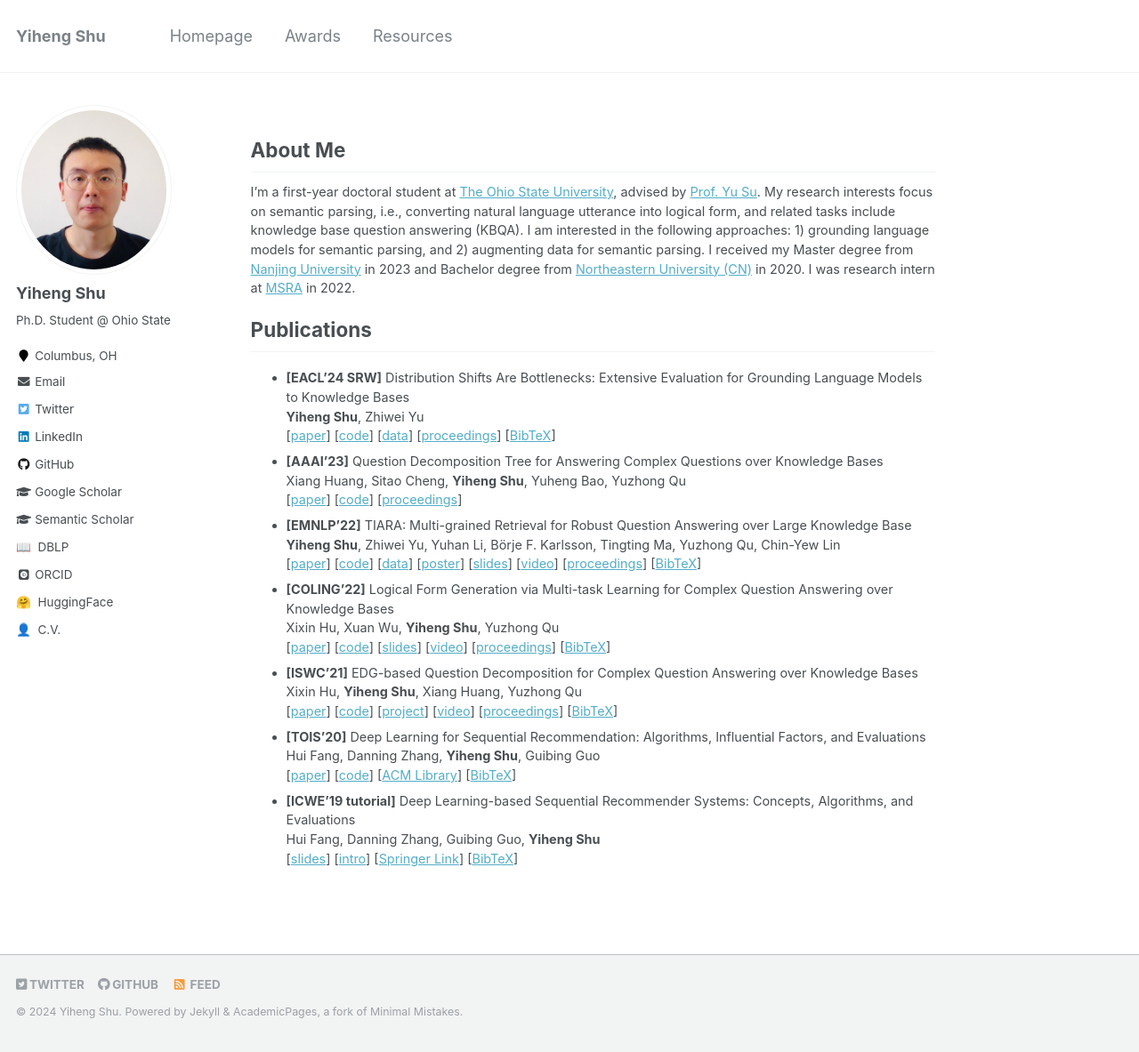
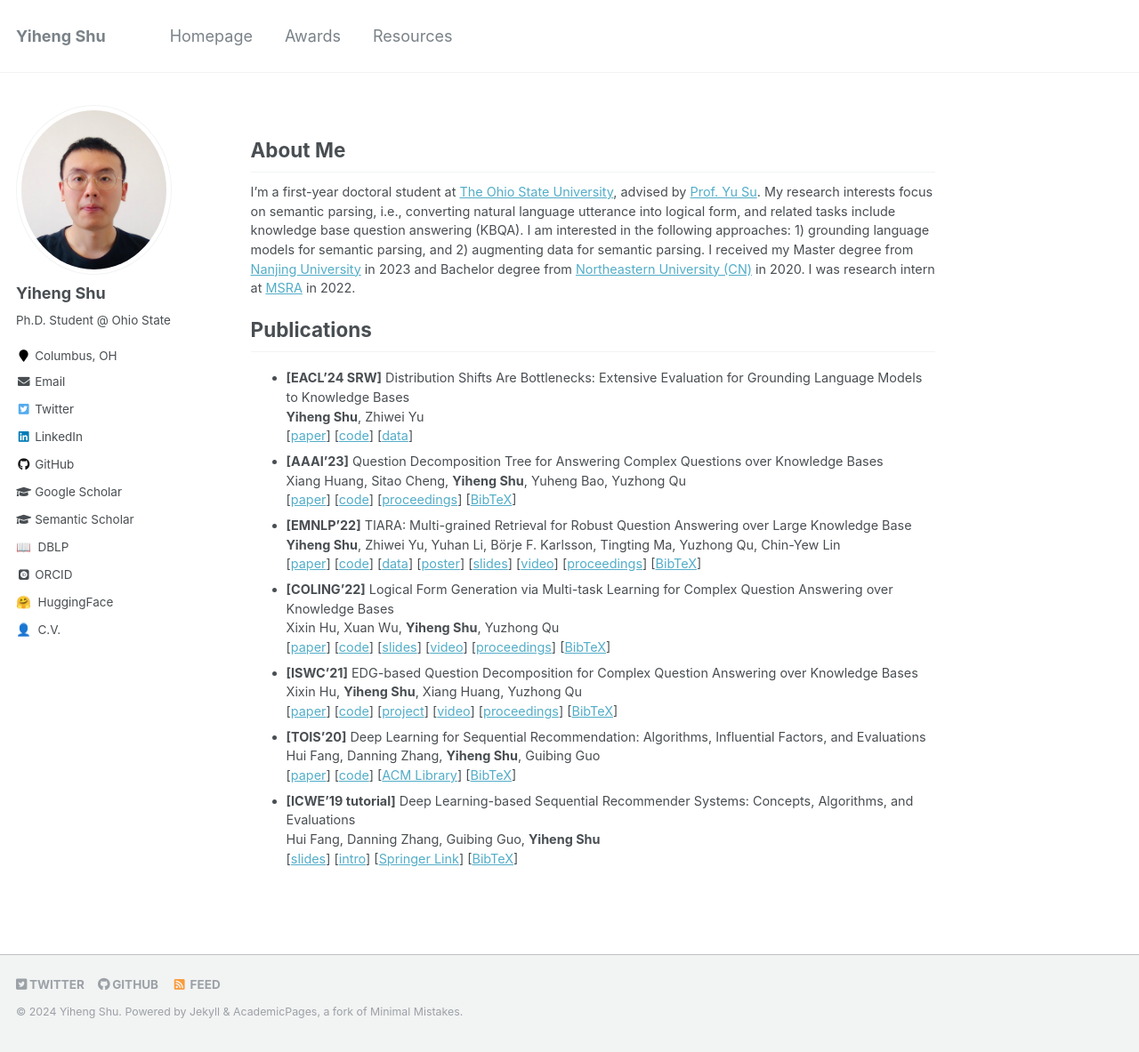
Before and after one commit to yihengshu/yihengshu.github.io, a Jekyll site: the page built from _pages/about.md, in a window 1280 px wide and 1183 px high. Shown: the whole window at 89% size. Built offline with Jekyll 4.4.1, drawn with Linux system fonts in a browser that asks for light colours; some web fonts are replaced.

Commit message:
Update about.md

```diff
--- a/_pages/about.md
+++ b/_pages/about.md
@@ -26,16 +26,15 @@
 
 - **[EACL'24 SRW]** Distribution Shifts Are Bottlenecks: Extensive Evaluation for Grounding Language Models to Knowledge Bases
 **Yiheng Shu**, Zhiwei Yu
-[[paper](https://arxiv.org/pdf/2309.08345.pdf)]
+[[paper](https://github.com/yhshu/Distribution-Shifts-for-KBQA/blob/main/eacl_2024_srw.pdf)]
 [[code](https://github.com/yhshu/Distribution-Shifts-for-KBQA)]
 [[data](https://huggingface.co/datasets/yhshu/TIARA-GAIN/tree/main)]
-[[proceedings]()]
-[[BibTeX]()]
 - **[AAAI’23]** Question Decomposition Tree for Answering Complex Questions over Knowledge Bases
 Xiang Huang, Sitao Cheng, **Yiheng Shu**, Yuheng Bao, Yuzhong Qu
-[[paper](https://arxiv.org/pdf/2306.07597.pdf)]
+[[paper](https://arxiv.org/abs/2306.07597)]
 [[code](https://github.com/cdhx/QDTQA)]
 [[proceedings](https://ojs.aaai.org/index.php/AAAI/article/view/26519/26291)]
+[[BibTeX](https://dblp.org/rec/conf/aaai/HuangCSBQ23.html?view=bibtex)]
 - **[EMNLP’22]** TIARA: Multi-grained Retrieval for Robust Question Answering over Large Knowledge Base
 **Yiheng Shu**, Zhiwei Yu, Yuhan Li, Börje F. Karlsson, Tingting Ma, Yuzhong Qu, Chin-Yew Lin
 [[paper](https://arxiv.org/abs/2210.12925)]
```
